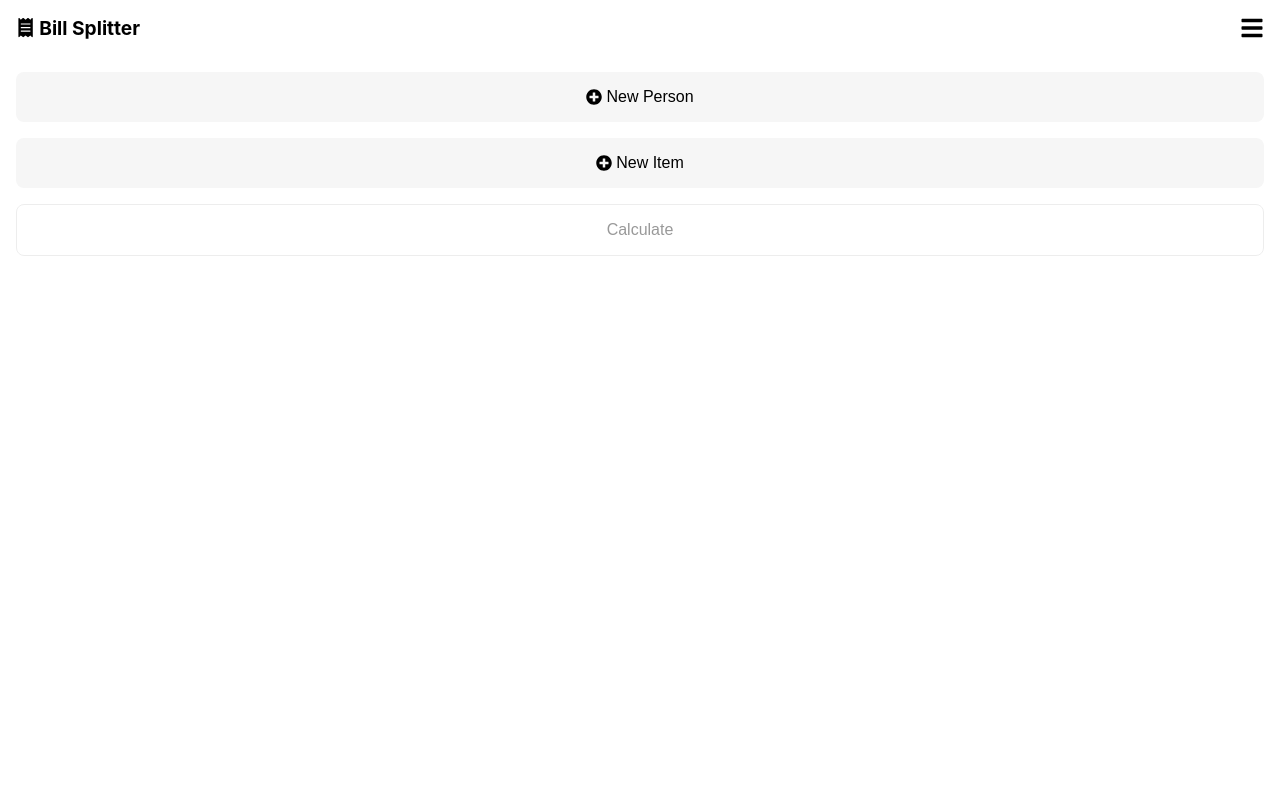
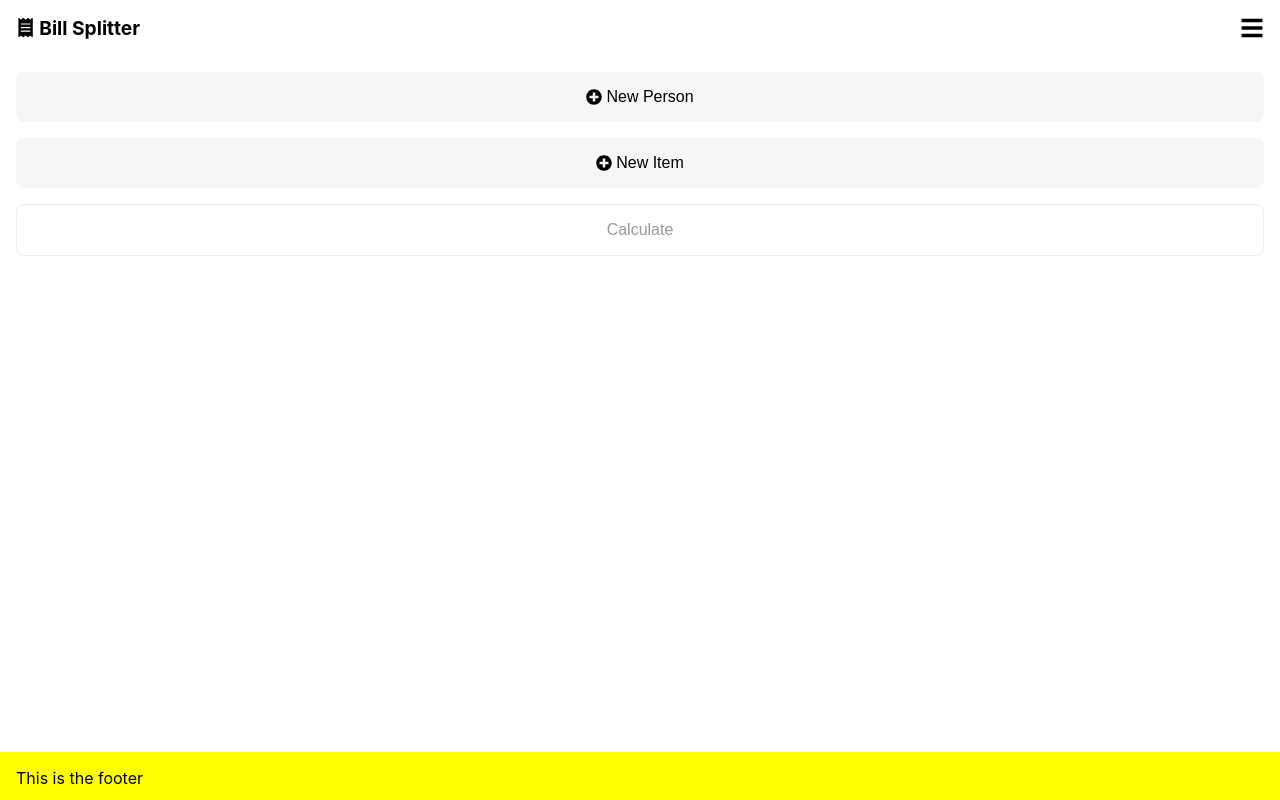
Before and after one commit to setowilliam/bill-splitter-v2, a Next.js app: page / in a window 1280 px wide. Built offline with nearby package versions, Linux system fonts and the light colour scheme.

Commit message:
feat: add footer

```diff
--- /dev/null
+++ b/src/layout-components/Footer/index.tsx
@@ -0,0 +1,12 @@
+import { FC } from "react";
+import { FooterContainer } from "./styles";
+
+type FooterProps = {};
+
+const Footer: FC<FooterProps> = (props) => {
+  const {} = props;
+
+  return <FooterContainer>This is the footer</FooterContainer>;
+};
+
+export default Footer;
--- /dev/null
+++ b/src/layout-components/Footer/styles.ts
@@ -0,0 +1,11 @@
+import { motion } from "framer-motion";
+import styled from "styled-components";
+
+export const FooterContainer = styled(motion.div)`
+  padding: 1rem;
+  position: fixed;
+  bottom: 0;
+  background-color: yellow;
+  width: 100%;
+  height: 3rem;
+`;
--- a/src/layout-components/MainLayout/styles.ts
+++ b/src/layout-components/MainLayout/styles.ts
@@ -7,6 +7,7 @@ export const MainLayoutContainer = styled(motion.main)`
 
   > div {
     padding: 1rem;
+    padding-bottom: 4rem;
     display: flex;
     flex-direction: column;
     gap: 1rem;
--- a/src/layout-components/index.ts
+++ b/src/layout-components/index.ts
@@ -1,5 +1,6 @@
 import NavBar from "./NavBar";
 import PageLayout from "./PageLayout";
 import MainLayout from "./MainLayout";
+import Footer from "./Footer";
 
-export { NavBar, PageLayout, MainLayout };
+export { NavBar, PageLayout, MainLayout, Footer };
--- a/src/pages/_app.tsx
+++ b/src/pages/_app.tsx
@@ -2,7 +2,7 @@ import type { AppProps } from "next/app";
 import { AnimatePresence } from "framer-motion";
 import { useRouter } from "next/dist/client/router";
 
-import { MainLayout, NavBar, PageLayout } from "@layout-components";
+import { Footer, MainLayout, NavBar, PageLayout } from "@layout-components";
 
 import "../styles/globals.css";
 
@@ -17,6 +17,7 @@ function MyApp({ Component, pageProps }: AppProps) {
           <Component {...pageProps} />
         </MainLayout>
       </AnimatePresence>
+      <Footer />
     </PageLayout>
   );
 }
```
